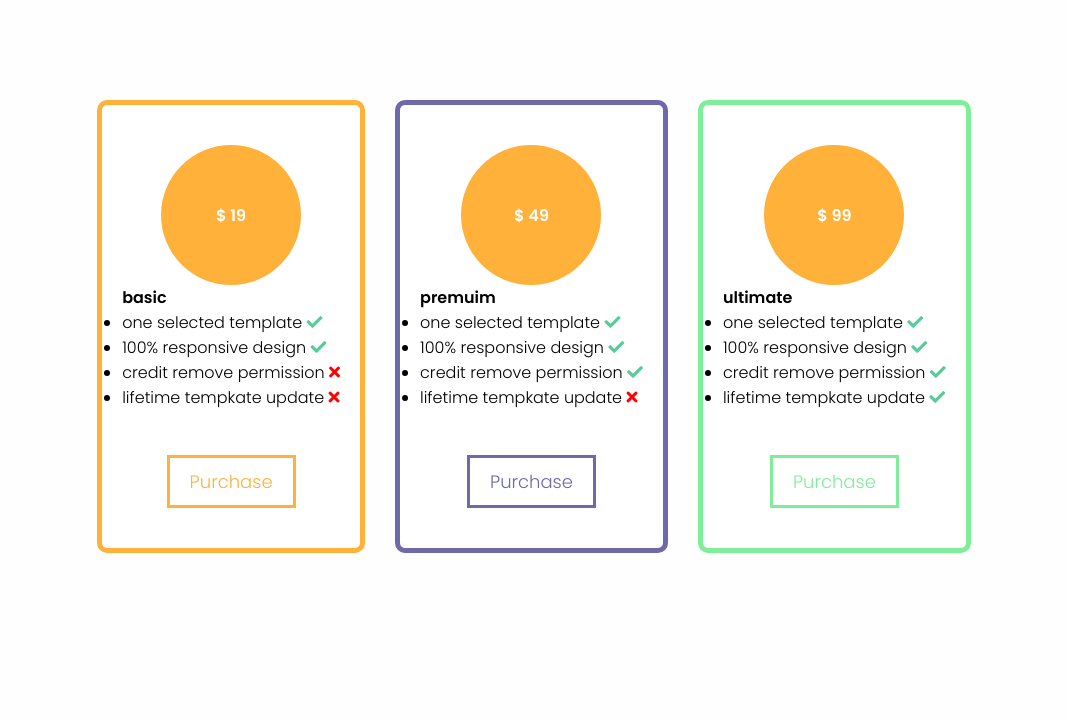
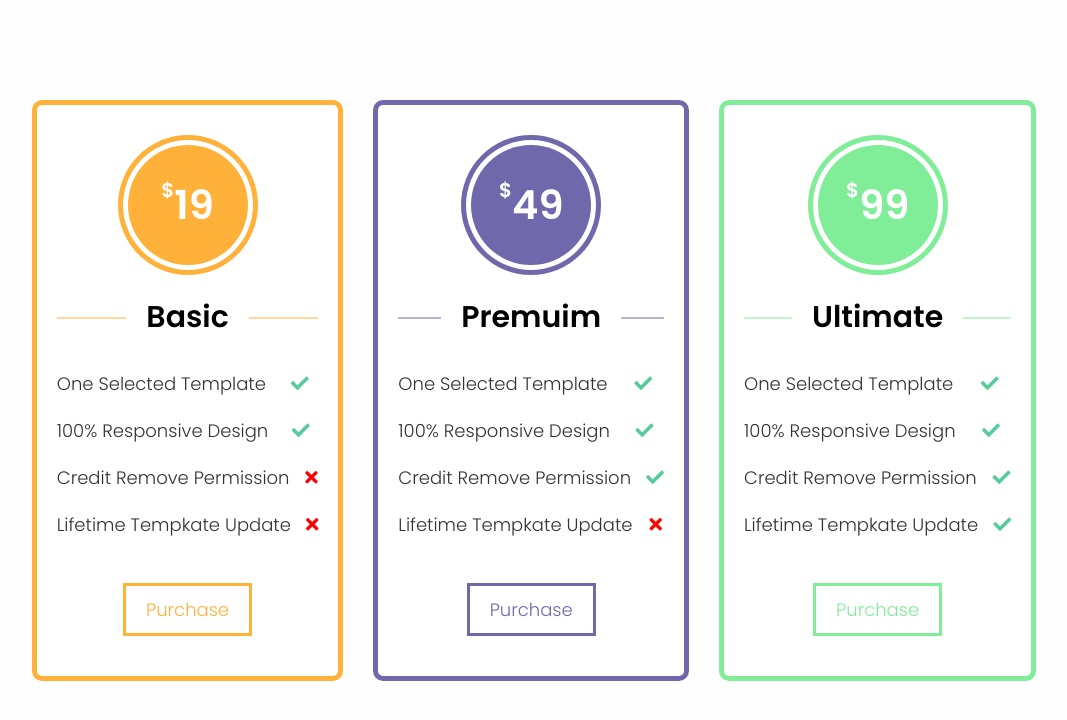
Before and after one commit to anyazeng/responsive_subscription, a plain HTML site: page index.html in a window 1280 px wide. Shown: the whole page, without its empty margins (106-1173 px from the left). Drawn offline with Linux system fonts and the light colour scheme.

Commit message:
complete

```diff
--- a/index.html
+++ b/index.html
@@ -1,29 +1,22 @@
 <!DOCTYPE html>
 <html lang="en">
+
 <head>
     <meta charset="UTF-8">
     <meta name="viewport" content="width=device-width, initial-scale=1.0">
     <title>Document</title>
     <link rel="stylesheet" href="style.css">
-    <link
-      rel="stylesheet"
-      href="https://cdnjs.cloudflare.com/ajax/libs/font-awesome/5.15.4/css/all.min.css"
+    <link rel="stylesheet" href="https://cdnjs.cloudflare.com/ajax/libs/font-awesome/5.15.4/css/all.min.css"
         integrity="sha512-1ycn6IcaQQ40/MKBW2W4Rhis/DbILU74C1vSrLJxCq57o941Ym01SwNsOMqvEBFlcgUa6xLiPY/NS5R+E6ztJQ=="
-      crossorigin="anonymous"
-      referrerpolicy="no-referrer"
-    />
+        crossorigin="anonymous" referrerpolicy="no-referrer" />
     <link rel="preconnect" href="https://fonts.googleapis.com" />
     <link rel="preconnect" href="https://fonts.gstatic.com" crossorigin />
-    <link
-      href="https://fonts.googleapis.com/css2?family=Poppins:wght@300;600&display=swap"
-      rel="stylesheet"
-    />
+    <link href="https://fonts.googleapis.com/css2?family=Poppins:wght@300;600&display=swap" rel="stylesheet" />
 </head>
 
 <body>
     <main class="pricing">
         <div class="cards-wrapper">
-
             <section class="price-card clr-1">
                 <div class="price-container">
                     <div class="price">
@@ -31,7 +24,9 @@
                         <span>19</span>
                     </div>
                 </div>
-        <h4 class="plan">basic</h4>
+                <h4 class="plan">
+                    <span>basic</span>
+                </h4>
                 <ul class="deliverables-wrapper">
                     <li class="deliverable">
                         <span>one selected template</span>
@@ -66,7 +61,7 @@
                         <span>49</span>
                     </div>
                 </div>
-        <h4 class="plan">premuim</h4>
+                <h4 class="plan"><span>premuim</span></h4>
                 <ul class="deliverables-wrapper">
                     <li class="deliverable">
                         <span>one selected template</span>
@@ -101,7 +96,7 @@
                         <span>99</span>
                     </div>
                 </div>
-        <h4 class="plan">ultimate</h4>
+                <h4 class="plan"><span>ultimate</span></h4>
                 <ul class="deliverables-wrapper">
                     <li class="deliverable">
                         <span>one selected template</span>
@@ -132,4 +127,5 @@
         </div>
     </main>
 </body>
+
 </html>
--- a/style.scss
+++ b/style.scss
@@ -1,12 +1,12 @@
-$gutter:30px;
+$gutter: 30px;
 $primary-font: "Poppins", sans-serif;
-$background-color:#fefefe;
-$clr-1:#ffb139;
-$clr-2:#6f69ac;
-$clr-3:#80ed99;
+$background-color: #fefefe;
+$clr-1: #ffb139;
+$clr-2: #6f69ac;
+$clr-3: #80ed99;
 
 * {
-    margin:0;
+    margin: 0;
     padding: 0;
     box-sizing: border-box;
 }
@@ -26,39 +26,39 @@ body {
     justify-content: center;
     max-width: 1440px;
     // 整个container水平居中
-    margin:0 auto;
+    margin: 0 auto;
 }
 
 // placeholder selector 用来复用的
 %price-card {
-    margin-right:$gutter;
+    margin-right: $gutter;
+
     &:last-child {
         margin-right: 0;
     }
+
     border: 5px solid var(--clr);
     padding: 40px 20px;
-    background-color:  #fff;
+    background-color: #fff;
     border-radius: 10px;
+
     .fa-check {
         color: #57cc99;
     }
+
     .fa-times {
         color: #ff0000;
     }
 }
 
-
 .price-card.clr-1 {
     @extend %price-card;
     --clr: #{$clr-1};
-
-
 }
 
 .price-card.clr-2 {
     @extend %price-card;
     --clr: #{$clr-2};
-
 }
 
 .price-card.clr-3 {
@@ -67,29 +67,95 @@ body {
 }
 
 .price-container {
-    width: 140px;
-    height: 140px;
-    background-color:  $clr-1;
+    width: 120px;
+    height: 120px;
     border-radius: 50%;
+    background-color: var(--clr);
     font-weight: bold;
     color: #fff;
+    //让这个container在页面上下左右居中
     display: flex;
     justify-content: center;
     align-items: center;
+    //让内容在container里面居中
     margin: 0 auto;
+    box-shadow: 0 0 0 5px #fff, 0 0 0 10px var(--clr);
+}
+
+
+
+.price {
+    display: flex;
+    span:first-child {
+        font-size: 20px;
+    }
+    span:last-child {
+        font-size: 40px;
+    }
+}
+
+.plan {
+    margin: 30px 0;
+    text-transform: capitalize;
+    font-size: 30px;
+    color: #000;
+    text-align: center;
+    position: relative;
+
+    &::before {
+        content: '';
+        width: 100%;
+        height: 1px;
+        background-color: var(--clr);
+        position: absolute;
+        left: 0;
+        top: 50%;
+        transform: translateY(-50%);
+    }
+
+    span {
+        background-color: #fff;
+        position: relative;
+        z-index: 1;
+        padding: 0 20px;
+    }
+}
+
+.deliverables-wrapper {
+    list-style: none;
+}
+
+.deliverable {
+    display: flex;
+    justify-content: space-between;
+    //另外一条抽居中
+    align-items: center;
+    font-size: 18px;
+
+    &:not(:last-child) {
+        margin-bottom: 20px;
+    }
+
+    span:first-child {
+        margin-right: 15px;
+        text-transform: capitalize;
+        color:#333;
+    }
 }
 
 .align-center {
-    text-align:  center;
+    text-align: center;
 }
 
+//这个btn本身是a标签，是个inline，如果设置padding margin的话，垂直方向不生效，所以要变成inline-block
 .btn {
     display: inline-block;
     margin-top: 45px;
     padding: 10px 20px;
-     border:  3px solid var(--clr);
+    border: 3px solid var(--clr);
+    //去掉a标签的下划线
     text-decoration: none;
-     font-size:  18px;
+    font-size: 18px;
     color: var(--clr);
     transition: all 0.3s;
 
@@ -98,30 +164,27 @@ body {
         background-color: var(--clr);
     }
 }
-// test comments
+
+//responsive设定 当屏幕宽度<=200px
 @media (max-width:1200px) {
-    .cards-warpper {
+    .cards-wrapper {
         flex-wrap: wrap;
-
     }
-
+    //一行两张卡片后，第二张卡片的右边就不需要margin right了
+    //每张卡片的宽度是30%-30px
     .price-card {
-        width: calc (50% - var(--gutter));
-
+        //这里不是很明白
+        width: calc (50% - $gutter);
         &:nth-child(2) {
             margin-right: 0;
         }
-
         &:last-child {
-margin-top: var(--gutter);
+            margin-top: $gutter;
         }
     }
 }
 
-// code for test
-// code for test main 2
-// test comment
-// test2 comment
+
 @media (max-width:768px) {
     .cards-wrapper {
         flex-direction: column;
@@ -134,11 +197,13 @@ margin-top: var(--gutter);
         &:first-child {
             margin-right: 0;
         }
+
         &:last-child {
             margin-top: 0;
         }
+
         &:not(:last-child) {
-                margin-bottom: var(--gutter);
+            margin-bottom: $gutter;
         }
     }
 
```
Also changed, not shown: style.css, 1 other file. Lines whose indentation alone changed are shown as unchanged.
